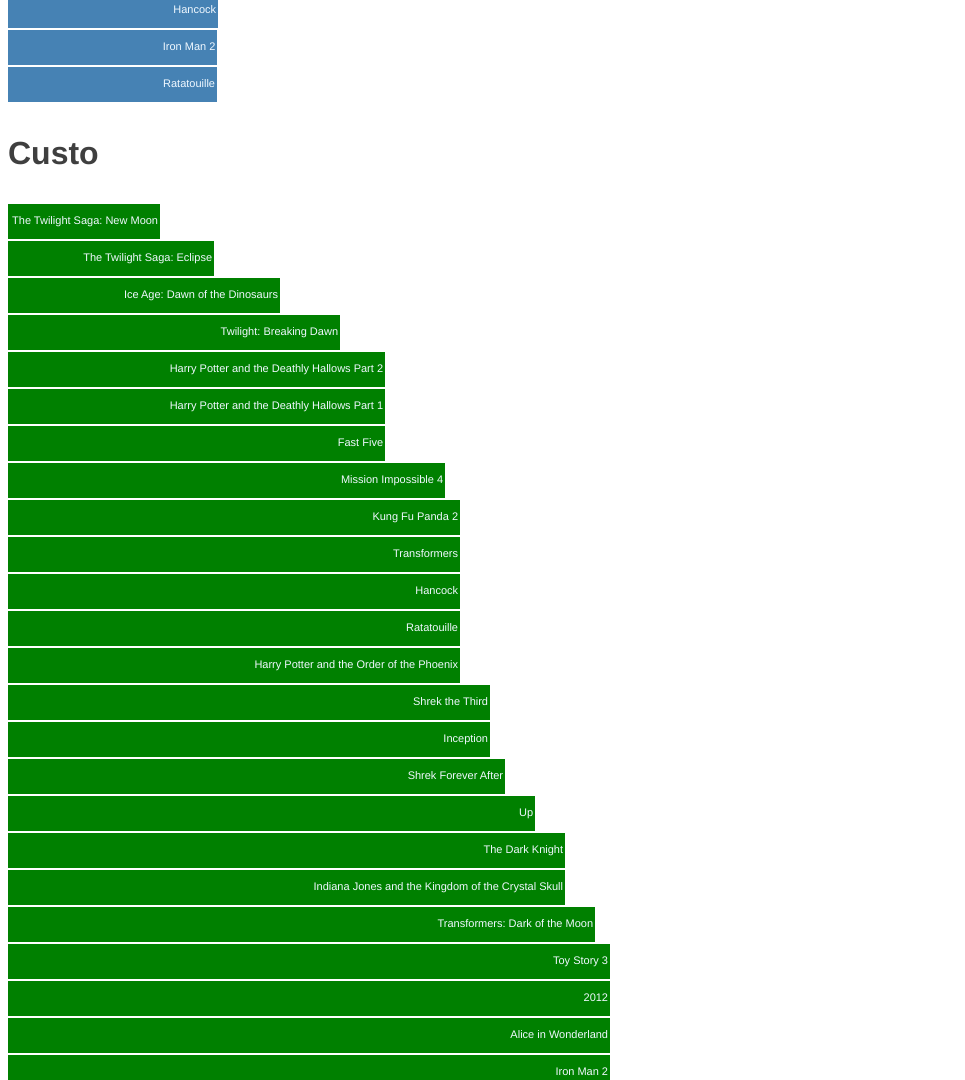
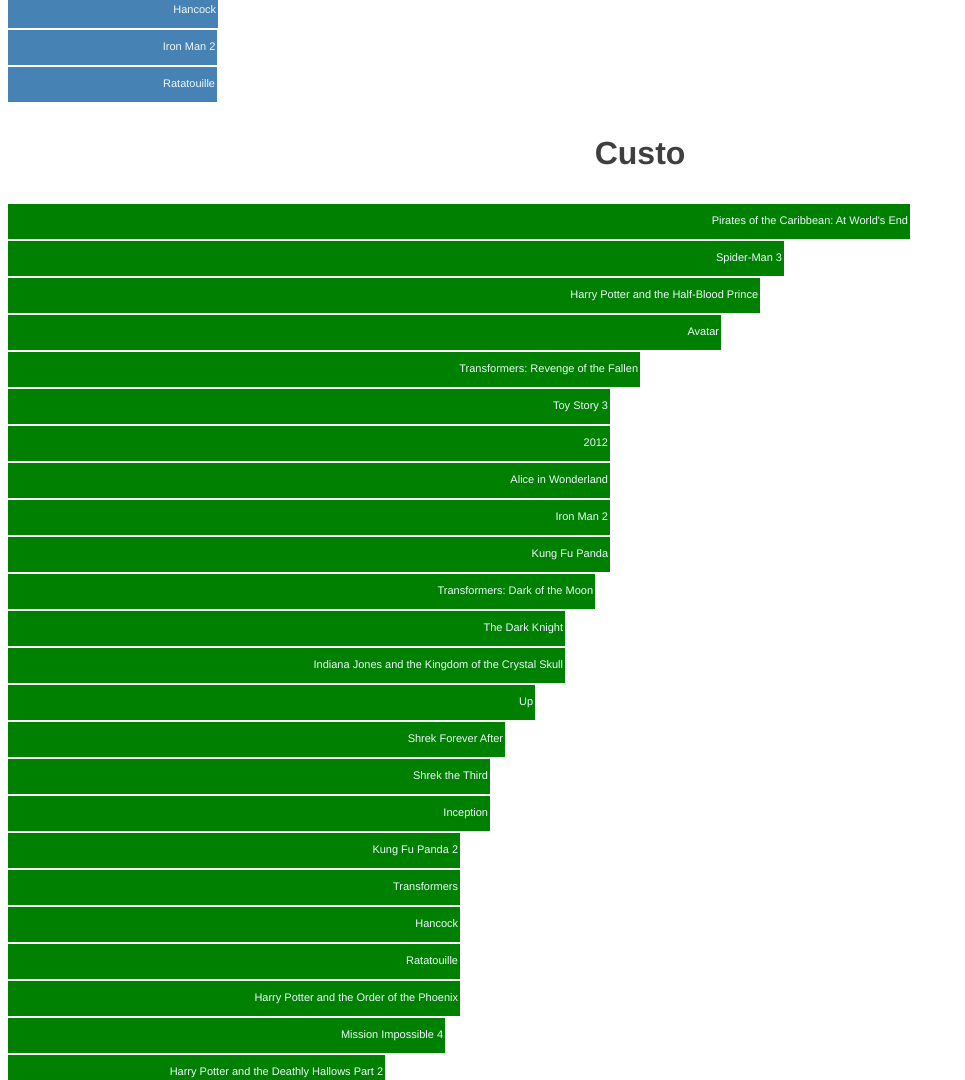
Before and after one commit to edurdneto/Visualization-datavis-course, a plain HTML site: page 2017_09_25/movies_d3.html in a window 1280 px wide. Shown: the part 1096-2176 px from the top of the page, without its empty margins (0-965 px from the left). Drawn offline with nearby package versions, Linux system fonts and the light colour scheme.

Commit message:
pequenas correcoes

```diff
--- a/2017_09_25/css/styles.css
+++ b/2017_09_25/css/styles.css
@@ -23,6 +23,7 @@ body {
 
 h1 {
 	color: #3F3F3F;
+	text-align: center;
 }
 
 .h-bar {
--- a/2017_09_25/movies_d3.html
+++ b/2017_09_25/movies_d3.html
@@ -74,7 +74,7 @@
 		}
 
 		var comparePorBudget = function (a, b) {
-			return a.Budget_M < b.Budget_M?-1:1;
+			return a.Budget_M > b.Budget_M?-1:1;
 		};
 
 		d3.json("movies.json", function(error, json){
```
Lines whose indentation alone changed are shown as unchanged.
